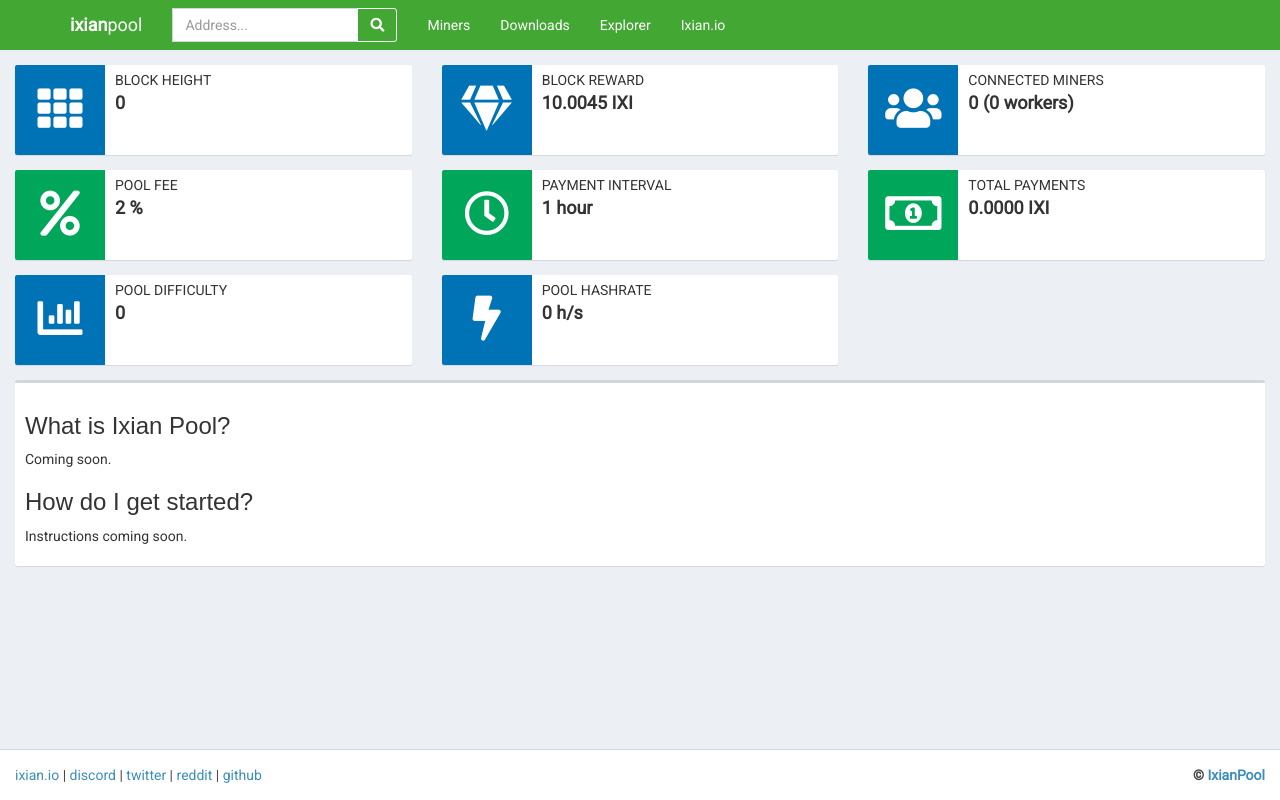
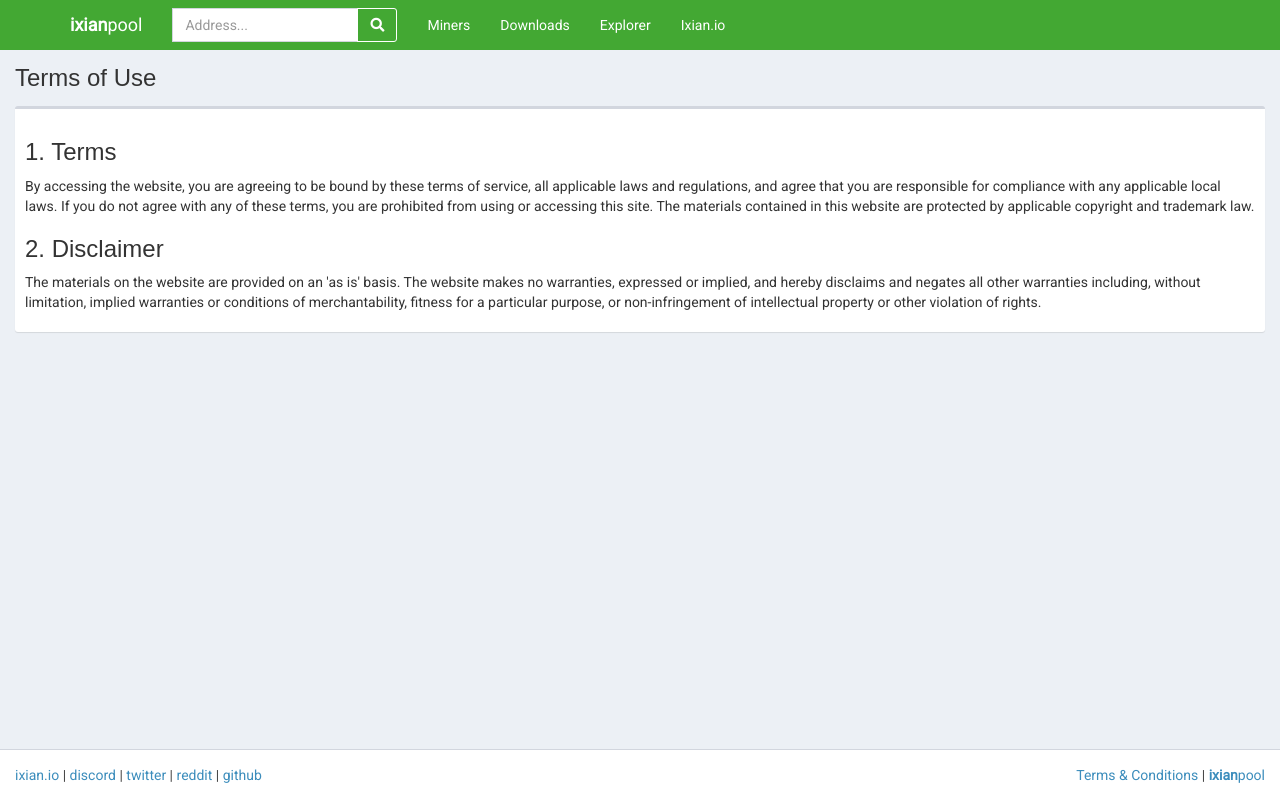
Before and after one commit to ProjectIxian/Ixian-Pool, a PHP site: page /index.php?p=terms in a window 1280 px wide. Run offline with PHP 8.4, Linux system fonts and the light colour scheme; data that the repository does not hold is empty.

Commit message:
- added Terms and Conditions page with link in footer

```diff
--- a/www/index.php
+++ b/www/index.php
@@ -14,7 +14,7 @@ if(isset($_GET['p']))
 {
     $new_page = $_GET['p'];
 
-    if($new_page === 'address' || $new_page === 'miners')
+    if($new_page === 'address' || $new_page === 'miners' || $new_page === 'terms' )
     {
         $current_page = $new_page;
     }
--- /dev/null
+++ b/www/pages/terms.php
@@ -0,0 +1,11 @@
+<?php
+/*
+* Ixian Mining Pool
+* Website: www.ixian.io
+* Github:  https://github.com/ProjectIxian/Ixian-Pool
+*/
+
+$page = new Template();
+
+$page->render('page_terms.tpl');
+?>
--- a/www/tpl/footer.tpl
+++ b/www/tpl/footer.tpl
@@ -3,9 +3,12 @@
 
 <footer class="main-footer">
     <div class="pull-right hidden-xs">
-      <strong>&copy; <a href="#">IxianPool</a></strong>
+	<a href="?p=terms">Terms & Conditions</a> |
+      <a href="#"><b>ixian</b>pool</a>
     </div>
-    <a href="https://ixian.io">ixian.io</a> | <a href="https://discord.gg/P493UN9">discord</a> | <a href="https://twitter.com/ixian_IO">twitter</a> | <a href="https://www.reddit.com/r/ixian">reddit</a> | <a href="https://github.com/ProjectIxian/Ixian-source">github</a>
+    <a href="https://ixian.io">ixian.io</a> | <a href="https://discord.gg/P493UN9">discord</a> | <a href="https://twitter.com/ixian_IO">twitter</a> |
+	<a href="https://www.reddit.com/r/ixian">reddit</a> | <a href="https://github.com/ProjectIxian/Ixian-source">github</a>
+
   </footer>
 
 </div>
--- /dev/null
+++ b/www/tpl/page_terms.tpl
@@ -0,0 +1,31 @@
+    <section class="content-header">
+      <h1>
+        Terms of Use
+        <small></small>
+      </h1>
+    </section>
+
+<section class="content container-fluid">
+
+      <div class="row">
+        <div class="col-xs-12">
+
+            <div class="box">
+                <div class="box-body" style="">
+                    <h3>1. Terms</h3>
+                    <p>By accessing the website, you are agreeing to be bound by these terms of service, all applicable laws and regulations, and agree that you are responsible for compliance with any applicable local laws. If you do not agree with any of these terms, you are prohibited from using or accessing this site. The materials contained in this website are protected by applicable copyright and trademark law.</p>
+
+                    <h3>2. Disclaimer</h3>
+                    <p>The materials on the website are provided on an 'as is' basis. The website makes no warranties, expressed or implied, and hereby disclaims and negates all other warranties including, without limitation, implied warranties or conditions of merchantability, fitness for a particular purpose, or non-infringement of intellectual property or other violation of rights.</p>
+
+
+                </div>
+
+            </div>
+
+          </div>
+    </div>
+
+
+</section>
+</div>
```
